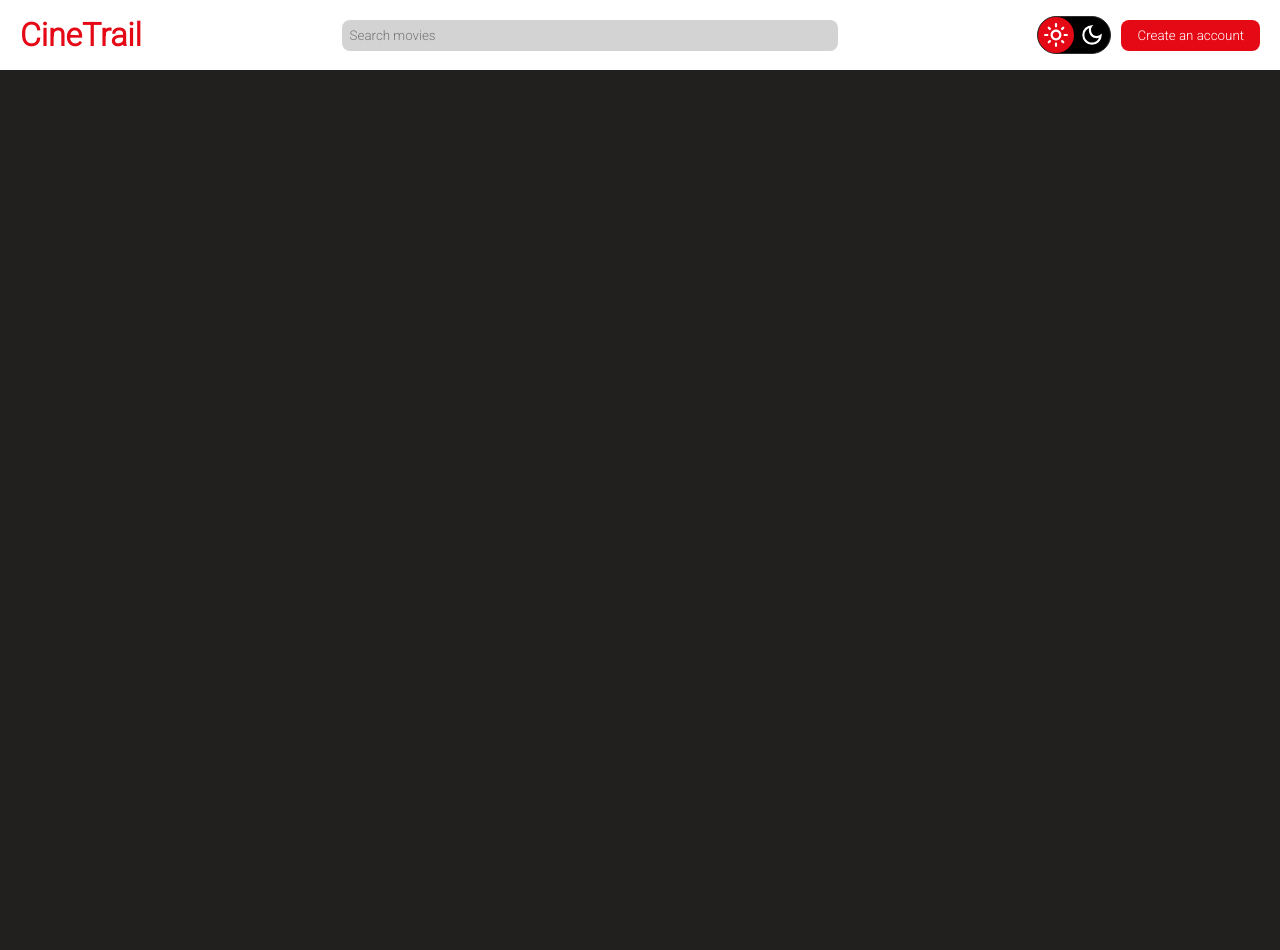
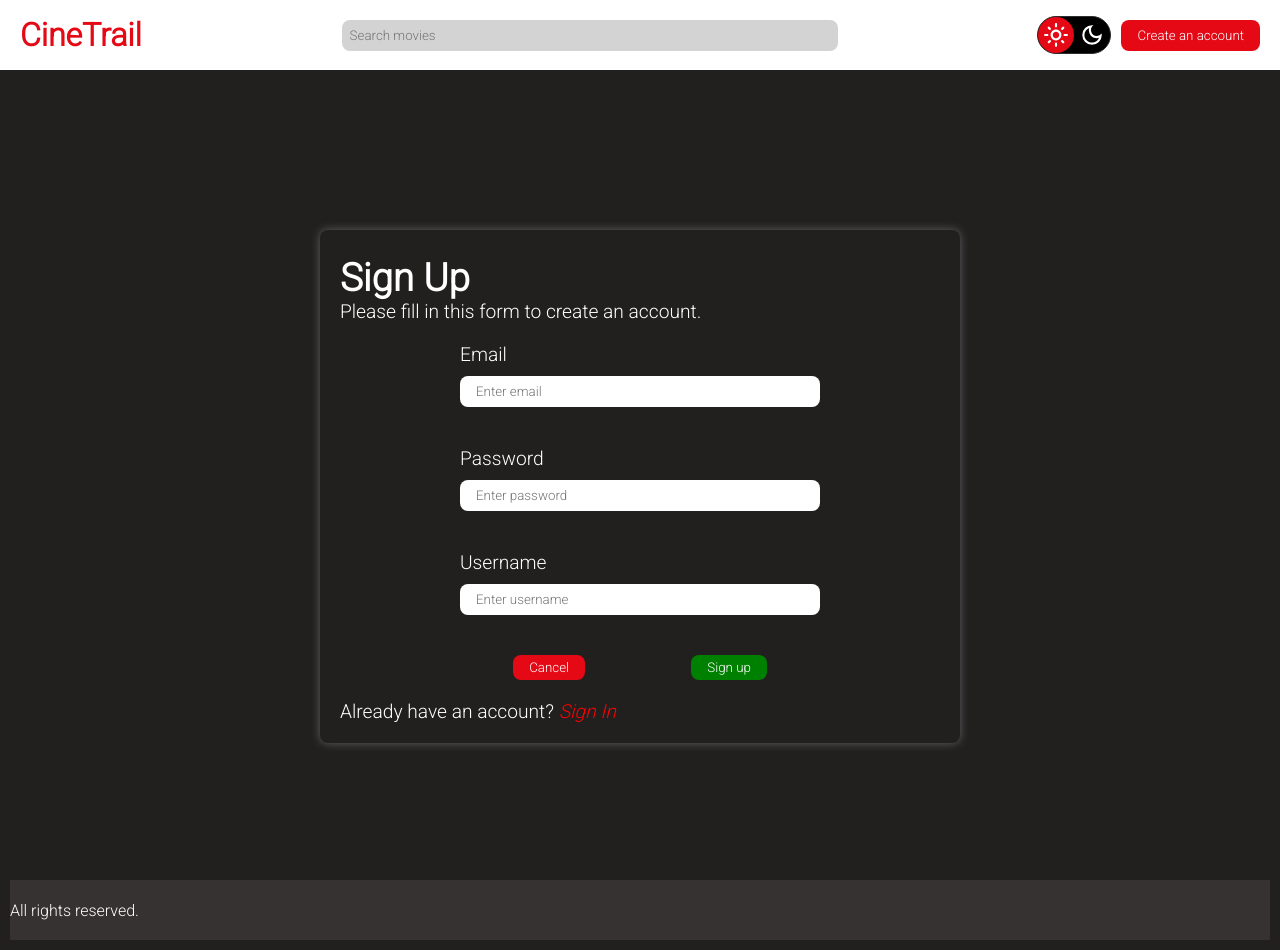
Before and after one commit to LerMari/cinetrail, a React (Create React App) app: page /signup in a window 1280 px wide. Before the commit the page ends 800 px from the top, so only its background shows below. Built offline with nearby package versions, Linux system fonts and the light colour scheme.

Commit message:
added signup and signin pages

```diff
--- a/src/App.js
+++ b/src/App.js
@@ -6,9 +6,8 @@ import ThemeContextProvider from './contexts/ThemeContext';
 import Homepage from './pages/Homepage/Homepage';
 import MovieDetails from './pages/MovieDetails/MovieDetails';
 import Footer from './components/Footer/Footer';
-
-
-
+import Signup from './pages/Users/Signup';
+import Signin from './pages/Users/Signin';
 
 function App() {
 
@@ -25,6 +24,8 @@ function App() {
       <Header />
       <Routes>
         <Route path='/' element={<Homepage />} />
+        <Route path='/signup' element={<Signup />} />
+        <Route path='/signin' element={<Signin />} />
         <Route path='/moviedetails/:movieId' element={<MovieDetails />} />
 
       </Routes>
--- a/src/components/Header/Header.js
+++ b/src/components/Header/Header.js
@@ -1,10 +1,13 @@
 import React, {useContext} from 'react'
-import {Link} from 'react-router-dom'
+import {Link, useNavigate} from 'react-router-dom'
 import './Header.css'
 import { MdOutlineDarkMode, MdOutlineLightMode } from 'react-icons/md'
 import { ThemeContext } from '../../contexts/ThemeContext'
 
 function Header() {
+
+    //activate useNavigate
+    let navigate = useNavigate();
 
     //const darkMode = true;
     const { darkMode, setDarkMode} = useContext(ThemeContext);
@@ -37,7 +40,8 @@ function Header() {
                 }
             </div>
             <div>
-                <button className="create-account-button">Create an account</button>
+                <button className="create-account-button"
+                onClick={() => navigate(`/signup`)}>Create an account</button>
             </div>
         </div>
     </div>
--- /dev/null
+++ b/src/pages/Users/Sign.css
@@ -0,0 +1,68 @@
+
+.sign-container{
+    margin-top:var(--header-height);
+    min-height:100vh;
+    color:var(--white);
+    font-size: 1.2rem;
+    padding-top: 20vh;
+}
+
+.signup-form{
+    width: 50%;
+    margin: 0 auto;  /*centers horizontally*/
+    min-height: 50vh;
+    border-radius: 8px;
+    display: flex;
+    flex-direction: column;
+    justify-content: space-between;
+    box-shadow:0px 0px 10px 0px rgba(118,118,118,0.75);
+    padding: 20px;
+}
+
+.title-container{
+    margin-top: 5px;
+    /* display: flex;
+    flex-direction: column; */
+}
+
+.input-wrapper{
+    display: flex;
+    flex-direction: column;
+    width: 60%;
+    margin: 20px auto;
+}
+
+.input-wrapper input{
+    border: none;
+    padding: 8px 16px;
+    border-radius: 8px;
+    margin-top: 10px;
+}
+
+.button-container{
+    display: flex;
+    justify-content: space-around;
+    width: 60%;
+    margin: 20px auto;
+}
+
+.cancel-btn, .sign-btn{
+    border: none;
+    padding: 5px 16px;
+    border-radius: 8px;
+    color: white;
+    cursor: pointer;
+}
+
+.cancel-btn{
+    background-color: var(--red);
+}
+
+.sign-btn{
+    background-color: green;
+}
+
+.red-text{
+    color: red;
+    font-style: italic;
+}
--- /dev/null
+++ b/src/pages/Users/Signin.js
@@ -0,0 +1,49 @@
+import React from 'react'
+import './Sign.css'
+import {Link} from 'react-router-dom'
+
+function Signin() {
+
+
+    const [email, setEmail] = React.useState("")
+    const[password, setPassword] = React.useState('')
+
+    const handleSignin = () => {
+
+    }
+
+  return (
+    <div className="sign-container">
+    <form className="signup-form" onSubmit={handleSignin}>
+        <div className="title-container">
+            <h1>Sign In</h1>
+            <p>Please fill in this form to log in.</p>
+        </div>
+        <div className="input-wrapper">
+            <label htmlFor="email">Email</label>
+            <input type="email" placeholder="Enter email"
+                    onChange={(e)=> setEmail(e.target.value)}
+                    value={email}
+                    id="email"  required />
+        </div>
+        <div className="input-wrapper">
+            <label htmlFor="pwd">Password</label>
+            <input type="password" placeholder="Enter password"
+                    onChange={(e)=> setPassword(e.target.value)}
+                   id="pwd" value={password}required />
+        </div>
+
+        <div className="button-container">
+            <button type="reset" className="cancel-btn">Cancel</button>
+            <button type="submit" className="sign-btn">Sign up</button>
+        </div>
+        <p className="sign-message">Don't have an account?&nbsp;
+            <Link to="/signup" className="red-text">Sign Up</Link>
+        </p>
+
+    </form>
+</div>
+  )
+}
+
+export default Signin
--- /dev/null
+++ b/src/pages/Users/Signup.js
@@ -0,0 +1,81 @@
+import React from 'react'
+import { MdSentimentSatisfiedAlt } from 'react-icons/md'
+import './Sign.css'
+import axios from 'axios'
+import {Link} from 'react-router-dom'
+function Signup() {
+
+    const baseUrl = "https://cinetrail-server.herokuapp.com";
+
+    const [email, setEmail] = React.useState("")
+    const[password, setPassword] = React.useState('')
+    const[username, setUsername] = React.useState('')
+    const [success, setSuccess] = React.useState(false);
+
+    const handleSignup = (e) => {
+        e.preventDefault();
+        console.log(email, password, username);
+        //make api call to create new user
+        axios.post(`${baseUrl}/users/signup`, {email, password, username})
+        .then(res=>{
+            console.log(res.data)
+
+            if(res.data.status === 409) {
+                alert("email exists")
+            }
+            else {
+                setSuccess(true);
+                //clear boxes
+                setEmail('')
+                setPassword('')
+                setUsername('')
+            }
+        })
+        .catch(err => console.log(err))
+    }
+
+
+  return (
+    <div className="sign-container">
+        <form className="signup-form" onSubmit={handleSignup}>
+            <div className="title-container">
+                <h1>Sign Up</h1>
+                <p>Please fill in this form to create an account.</p>
+            </div>
+            <div className="input-wrapper">
+                <label htmlFor="email">Email</label>
+                <input type="email" placeholder="Enter email"
+                        onChange={(e)=> setEmail(e.target.value)}
+                        value={email}
+                        id="email"  required />
+            </div>
+            <div className="input-wrapper">
+                <label htmlFor="pwd">Password</label>
+                <input type="password" placeholder="Enter password"
+                        onChange={(e)=> setPassword(e.target.value)}
+                       id="pwd" value={password}required />
+            </div>
+            <div className="input-wrapper">
+                <label htmlFor="username">Username</label>
+                <input type="text" placeholder="Enter username"
+                        onChange={(e)=> setUsername(e.target.value)}
+                       id="username" value={username} required />
+            </div>
+            <div className="button-container">
+                <button type="reset" className="cancel-btn">Cancel</button>
+                <button type="submit" className="sign-btn">Sign up</button>
+            </div>
+            {
+                success ?
+                <p>Account created</p>
+                :
+            <p className="sign-message">Already have an account?&nbsp;
+                <Link to="/signin" className="red-text">Sign In</Link>
+            </p>
+            }
+        </form>
+    </div>
+  )
+}
+
+export default Signup
```
